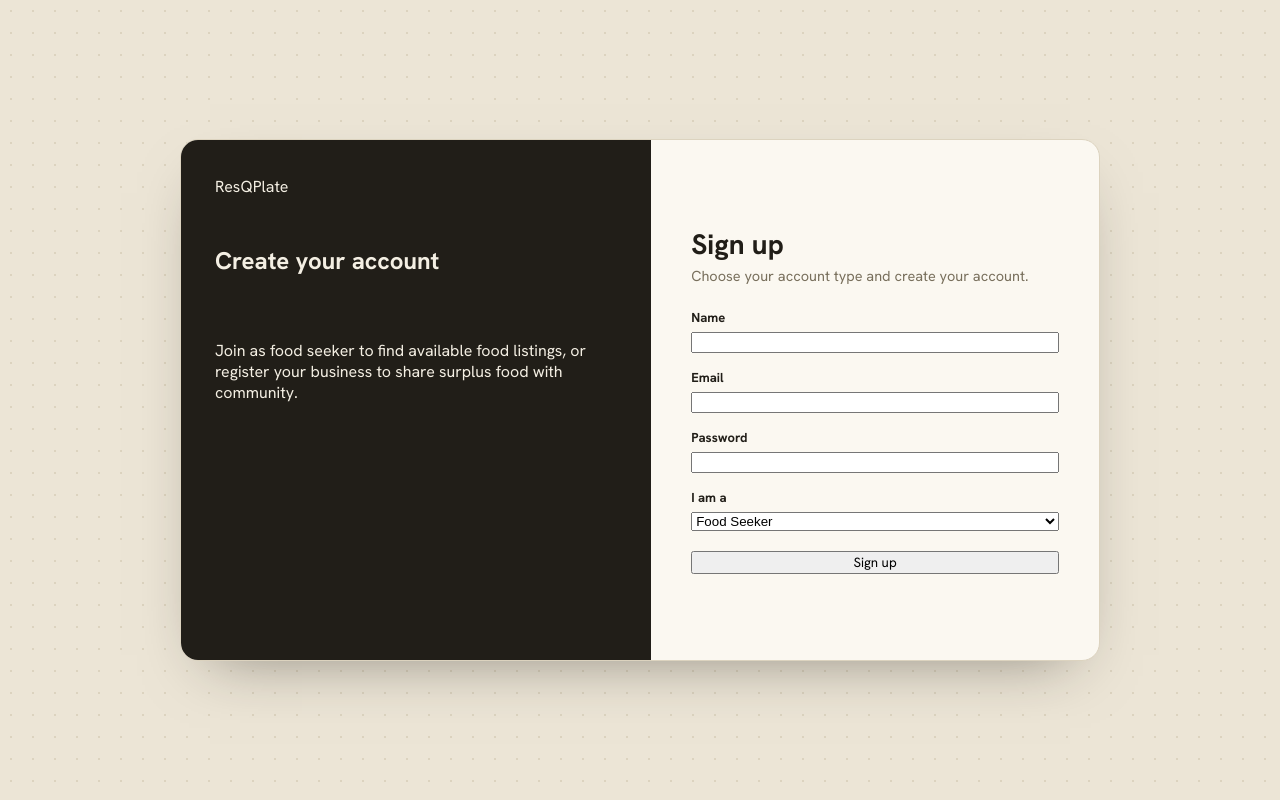
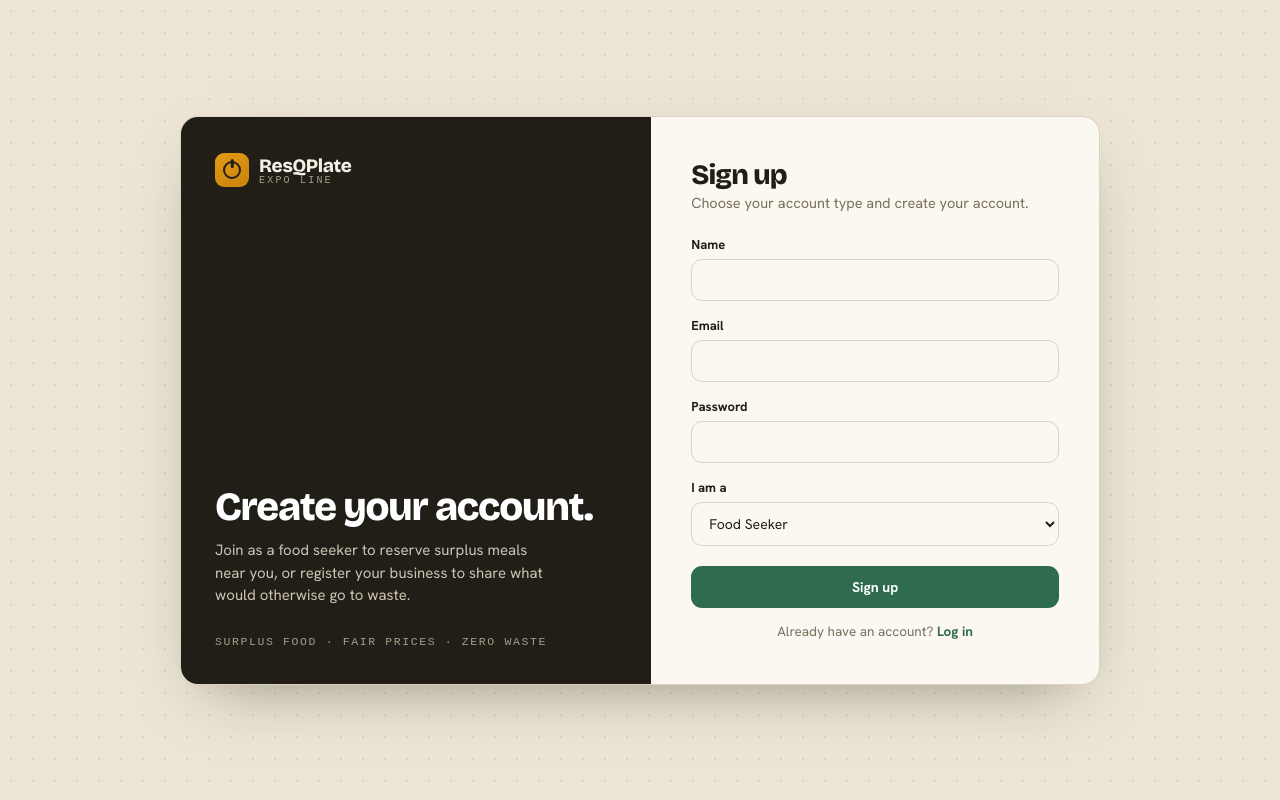
Before and after one commit to Luvveer/resqplate, a React (Vite) app in the folder frontend/: page /signup in a window 1280 px wide. Built offline with nearby package versions, Linux system fonts and the light colour scheme; no server answers; a web font is replaced by a local one.

Commit message:
feat(ui): redesign the signup page

```diff
--- a/frontend/src/pages/auth/SignupPage.tsx
+++ b/frontend/src/pages/auth/SignupPage.tsx
@@ -1,5 +1,5 @@
 import { useState, type SubmitEvent } from "react";
-import { useNavigate } from "react-router-dom";
+import { useNavigate, Link } from "react-router-dom";
 import { useAuth } from "../../auth/useAuth";
 import "./Auth.css";
 
@@ -30,54 +30,75 @@ export function SignupPage() {
   return (
     <main className="auth-page">
       <section className="auth-shell">
-        <div className="auth-info">
-          <div className="auth-logo">ResQPlate</div>
-          <h1>Create your account</h1>
-          <p>
-            Join as food seeker to find available food listings, or register
-            your business to share surplus food with community.
+        <aside className="auth-info">
+          <div className="auth-brand">
+            <span className="auth-brand-mark" aria-hidden="true" />
+            <span className="auth-brand-text">
+              <b>ResQPlate</b>
+              <span>Expo Line</span>
+            </span>
+          </div>
+
+          <div className="auth-info-body">
+            <h1 className="rq-display">Create your account.</h1>
+            <p>
+              Join as a food seeker to reserve surplus meals near you, or
+              register your business to share what would otherwise go to waste.
+            </p>
+          </div>
+
+          <p className="auth-info-foot rq-mono">
+            Surplus food · fair prices · zero waste
           </p>
-        </div>
+        </aside>
 
         <div className="auth-panel">
-          <h2>Sign up</h2>
+          <h2 className="rq-display">Sign up</h2>
           <p className="auth-subtitle">
             Choose your account type and create your account.
           </p>
+
           <form className="auth-form" onSubmit={handleSubmit}>
             <div className="auth-field">
               <label htmlFor="signup-name">Name</label>
               <input
                 id="signup-name"
+                className="rq-input"
                 value={name}
                 onChange={(e) => setName(e.target.value)}
                 required
               />
             </div>
+
             <div className="auth-field">
               <label htmlFor="signup-email">Email</label>
               <input
                 id="signup-email"
+                className="rq-input"
                 type="email"
                 value={email}
                 onChange={(e) => setEmail(e.target.value)}
                 required
               />
             </div>
+
             <div className="auth-field">
               <label htmlFor="signup-password">Password</label>
               <input
                 id="signup-password"
+                className="rq-input"
                 type="password"
                 value={password}
                 onChange={(e) => setPassword(e.target.value)}
                 required
               />
             </div>
+
             <div className="auth-field">
               <label htmlFor="signup-role">I am a</label>
               <select
                 id="signup-role"
+                className="rq-input"
                 value={role}
                 onChange={(e) =>
                   setRole(e.target.value as "FOOD_SEEKER" | "BUSINESS")
@@ -87,15 +108,21 @@ export function SignupPage() {
                 <option value="BUSINESS">Business</option>
               </select>
             </div>
-            {error && <p className="auth-error">{error}</p>}
+
+            {error && <p className="rq-error">{error}</p>}
+
             <button
-              className="auth-submit"
+              className="rq-btn rq-btn-primary auth-submit"
               type="submit"
               disabled={isSubmitting}
             >
               {isSubmitting ? "Signing up..." : "Sign up"}
             </button>
           </form>
+
+          <p className="auth-switch">
+            Already have an account? <Link to="/login">Log in</Link>
+          </p>
         </div>
       </section>
     </main>
```
